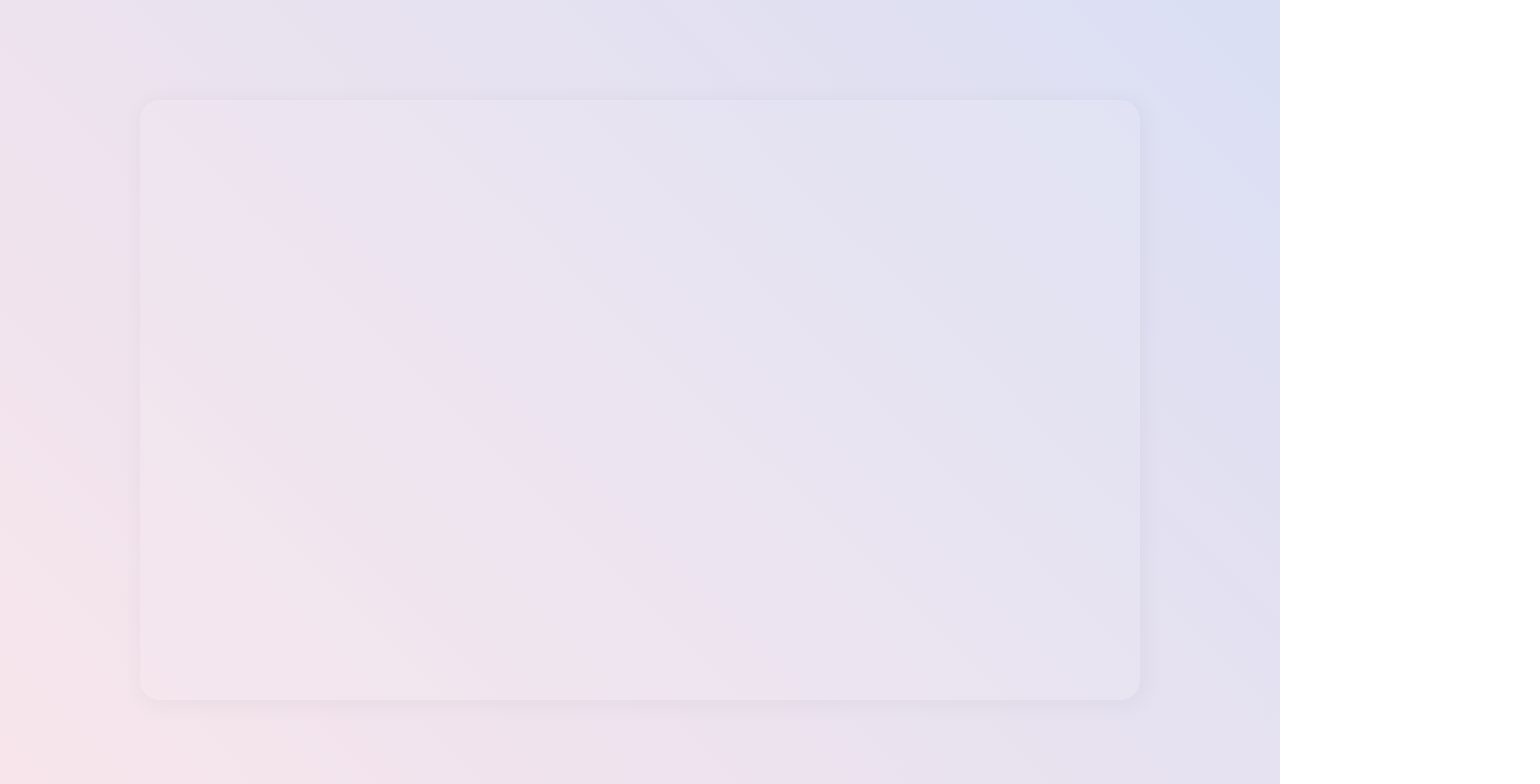
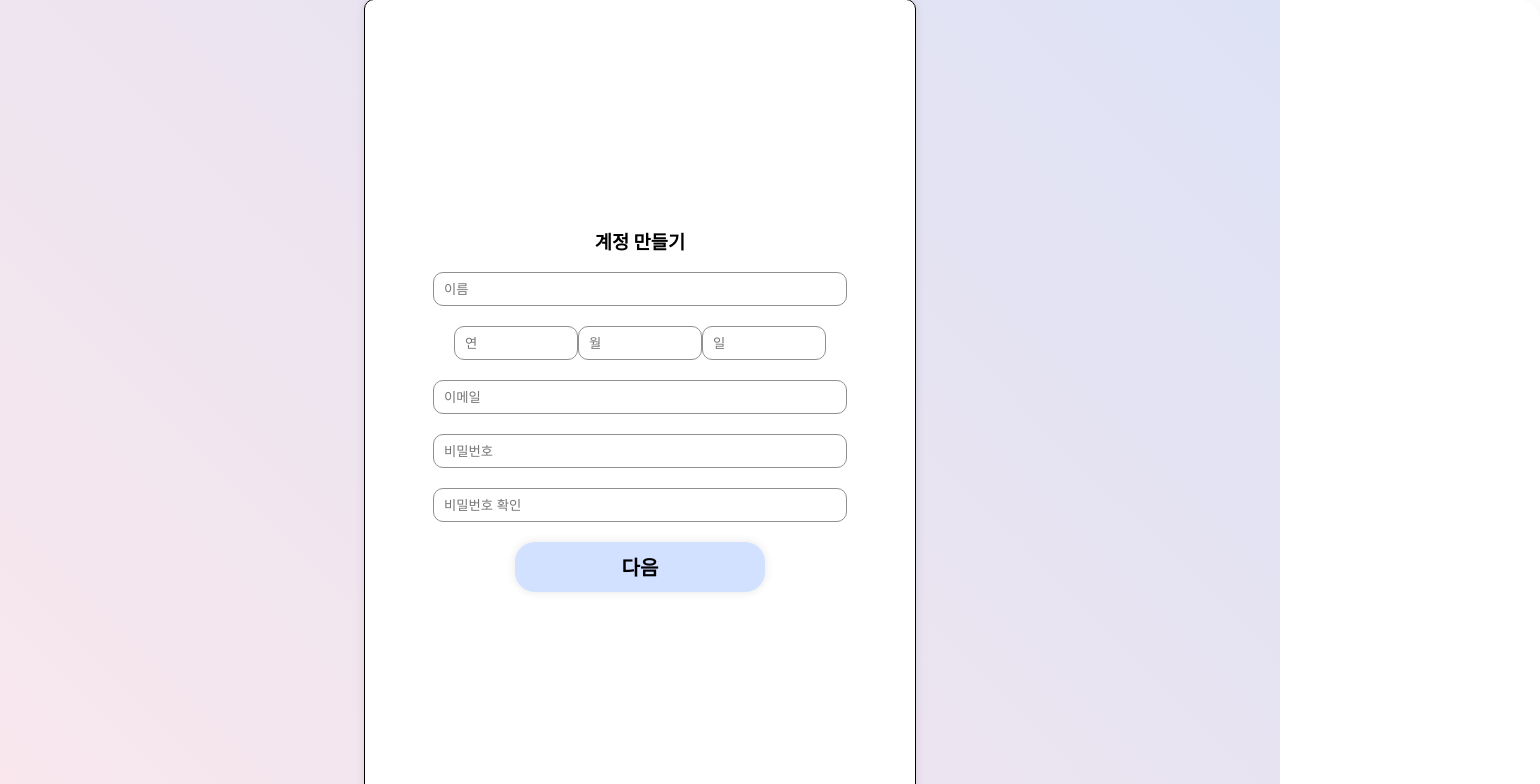
Before and after one commit to gawoooon/TUK-CE-capstone-2023-drawingdiary, a React (Create React App) app in the folder drawingdiary/frontend/: page / in a window 1280 px wide. Shown: the top 784 px of the page, 1540 px wide, since content can reach past the window. Built offline with nearby package versions, Linux system fonts and the light colour scheme.

Commit message:
입력란 수정중

```diff
--- a/drawingdiary/frontend/src/components/Background/index.jsx
+++ b/drawingdiary/frontend/src/components/Background/index.jsx
@@ -12,7 +12,7 @@ const BackgroundColor = styled.div`
 
 const BackgroundBox = styled.div`
   width: 1000px;
-  height: 600px;
+  height: 900px;
   background-color: rgba(255, 255, 255, 0.08);
   box-shadow: 3px 3px 20px 5px rgba(0, 0, 0, 0.03);
   border-radius: 20px;
--- /dev/null
+++ b/drawingdiary/frontend/src/components/input field/LongInputField.jsx
@@ -0,0 +1,26 @@
+const LongInputField = ({ id, type, value, onChange, placeHolder }) => {
+    return(
+        <div>
+            <input
+                id={id}
+                type={type}
+                value={value}
+                onChange={onChange}
+                placeholder={placeHolder}
+                style={{
+                    height: '30px',
+                    width: '400px',
+                    paddingLeft: '10px',
+                    marginBottom: '20px',
+                    border: '1px solid #909090',
+                    borderRadius: '10px',
+                    display: 'flex',
+                    flexDirection: 'column',
+                    alignContent: 'center',
+                }}
+            />
+        </div>
+    )
+};
+
+export default LongInputField;
--- /dev/null
+++ b/drawingdiary/frontend/src/components/input field/ShortInputField.jsx
@@ -0,0 +1,26 @@
+const ShortInputField = ({ id, type, value, onChange, placeHolder }) => {
+    return(
+        <div>
+            <input
+                id={id}
+                type={type}
+                value={value}
+                onChange={onChange}
+                placeholder={placeHolder}
+                style={{
+                    height: '30px',
+                    width: '110px',
+                    paddingLeft: '10px',
+                    marginBottom: '20px',
+                    border: '1px solid #909090',
+                    borderRadius: '10px',
+                    display: 'flex',
+                    justifyContent: 'center',
+                    alignItems: 'center'
+                }}
+            />
+        </div>
+    )
+};
+
+export default ShortInputField;
--- a/drawingdiary/frontend/src/component/sidebar/ShortSidebar.js
+++ b/drawingdiary/frontend/src/components/sidebar/ShortSidebar.jsx
@@ -2,15 +2,13 @@ const shortsidebarStyle = {
     height: '400px',
     width: '80px',
     position: 'fixed',
-    marginTop: '30px',
-    marginLeft: '60px',
     borderRadius: '10px',
     boxShadow: '0 0 10px rgba(0, 0, 0, 0.1)',
     backgroundColor: '#F9F9F9',
     display: 'flex',
     flexDirection: 'column',
     alignItems: 'center',
-}
+};
 
 const linkStyle = {
     marginTop: '30px',
--- a/drawingdiary/frontend/src/component/sidebar/SideBar.js
+++ b/drawingdiary/frontend/src/components/sidebar/SideBar.jsx
@@ -1,17 +1,13 @@
 const sidebarStyle = {
-    height: 'calc(100% - 60px)',
+    height: '900px',
     width: '90px',
     position: 'fixed',
-    marginLeft: '60px',
-    marginTop: '30px',
     bottom: '30px',
     zIndex: 1,
     borderTopLeftRadius: '20px',
     borderBottomLeftRadius: '20px',
     boxShadow: '0 0 10px rgba(0, 0, 0, 0.1)',
     backgroundColor: '#F9F9F9',
-    overflowX: 'hidden',
-    paddingTop: '20px',
     display: 'flex',
     flexDirection: 'column',
     alignItems: 'center',
--- a/drawingdiary/frontend/src/components/styles.css
+++ b/drawingdiary/frontend/src/components/styles.css
@@ -23,8 +23,8 @@ code {
 }
 
 .BackgroundBox {
-  width: 1000px;
-  height: 600px;
+  width: 1800px;
+  height: 900px;
   background-color: rgba(255, 255, 255, 0.08);
   box-shadow: 3px 3px 20px 5px rgba(0, 0, 0, 0.03);
   border-radius: 20px;
--- a/drawingdiary/frontend/src/index.js
+++ b/drawingdiary/frontend/src/index.js
@@ -1,13 +1,18 @@
 import React from "react";
 import ReactDOM from "react-dom/client";
 import "./components/styles.css";
-import reportWebVitals from "./reportWebVitals";
+import CreateAccount from "./pages/CreateAccount";
+import SideBar from "./components/sidebar/SideBar";
+import ShortSidebar from "./components/sidebar/ShortSidebar";
 
 const root = ReactDOM.createRoot(document.getElementById("root"));
 root.render(
   <React.StrictMode>
     <div className="BackgroundColor">
-      <div className="BackgroundBox"></div>
+      <div className="BackgroundBox">
+        <ShortSidebar/>
+        <CreateAccount/>
+      </div>
     </div>
   </React.StrictMode>
 );
--- /dev/null
+++ b/drawingdiary/frontend/src/pages/CreateAccount.jsx
@@ -0,0 +1,125 @@
+import React, { useState } from 'react';
+import Button from "../components/Button";
+import LongInputField from '../components/input field/LongInputField';
+import ShortInputField from '../components/input field/ShortInputField';
+
+
+const CreateAccount = () => {
+    const [name, setName] = useState('');
+    const [year, setYear] = useState('');
+    const [month, setMonth] = useState('');
+    const [day, setDay] = useState('');
+    const [gender, setGender] = useState('');
+    const [email, setEmail] = useState('');
+    const [password, setPassword] = useState('');
+    const [checkPassword, setCheckPassword] = useState('');
+
+
+    const handleSubmit = (event) => {
+        event.preventDefault();
+        console.log(name, email, password);
+    };
+
+    const containerStyle = {
+        height: '800px',
+        width: '550px',
+        position: 'fixed',
+        left: '50%',
+        top: '50%',
+        zIndex: 1,
+        transform: 'translate(-50%, -50%)',
+        borderRadius: '10px',
+        boxShadow: '0 0 10px rgba(0, 0, 0, 0.1)',
+        border: '1px solid #000000',
+        backgroundColor: '#fff',
+        display: 'flex',
+        flexDirection: 'column',
+        justifyContent: 'center',
+        alignItems: 'center',
+    };
+
+    return (
+        <div className='create-account-containers' style={containerStyle}>
+            <h3>계정 만들기</h3>
+            <form onSubmit={handleSubmit}>
+                <div>
+                    <LongInputField
+                        id="name"
+                        type="text"
+                        value={name}
+                        onChange={(e) => setName(e.target.value)}
+                        placeHolder="이름"
+                    />
+                </div>
+
+                <div style={{
+                    display: 'flex',
+                    justifyContent: 'center',
+                    alignItems: 'center'
+                }}>
+                    <ShortInputField
+                        id="year"
+                        type="number"
+                        value={year}
+                        onChange={(e) => setYear(e.target.value)}
+                        placeHolder="연"
+                    />
+
+                    <ShortInputField
+                        id="month"
+                        type="number"
+                        value={month}
+                        onChange={(e) => setMonth(e.target.value)}
+                        placeHolder="월"
+                    />
+
+                    <ShortInputField
+                        id="day"
+                        type="number"
+                        value={day}
+                        onChange={(e) => setDay(e.target.value)}
+                        placeHolder="일"
+                    />
+                </div>
+
+                <div>
+                    <LongInputField
+                        id="email"
+                        type="email"
+                        value={email}
+                        onChange={(e) => setEmail(e.target.value)}
+                        placeHolder="이메일"
+                    />
+                </div>
+
+                <div>
+                    <LongInputField
+                        id="password"
+                        type="password"
+                        value={password}
+                        onChange={(e) => setPassword(e.target.value)}
+                        placeHolder="비밀번호"
+                    />
+                </div>
+
+                <div>
+                    <LongInputField
+                        id="checkPassword"
+                        type="checkPassword"
+                        value={checkPassword}
+                        onChange={(e) => setCheckPassword(e.target.value)}
+                        placeHolder="비밀번호 확인"
+                    />
+                </div>
+
+            </form>
+
+            <div>
+                <Button text="다음"/>
+            </div>
+        </div>
+    )
+};
+
+
+export default CreateAccount;
```
Also changed, not shown: drawingdiary/frontend/src/App.js (+5 -16 lines), drawingdiary/frontend/src/component/createAccount/CreateAccount.js (deleted, +0 -77 lines), drawingdiary/frontend/src/components/Button.jsx (renamed from drawingdiary/frontend/src/component/button/Button.js).
